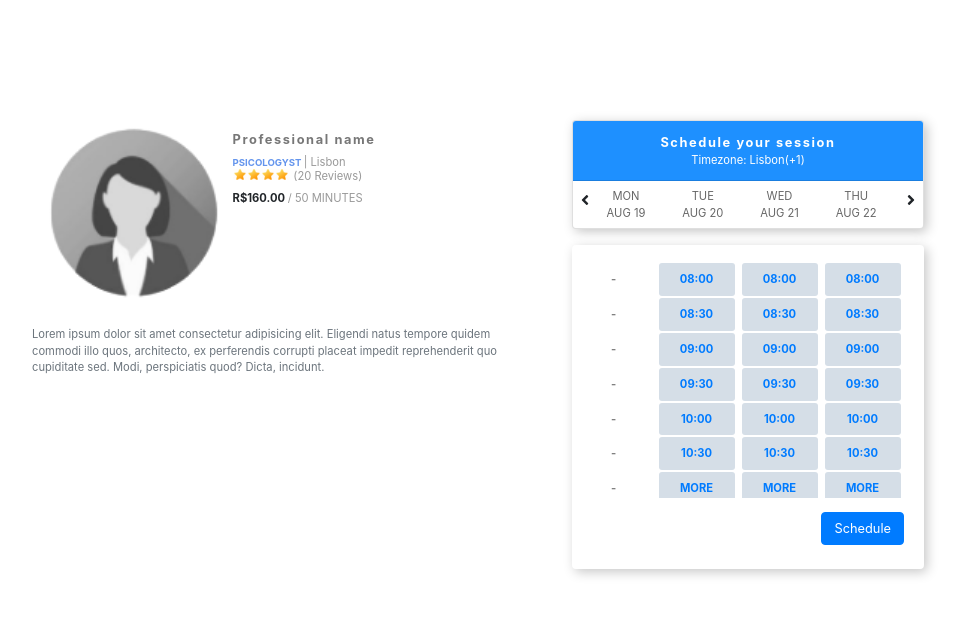
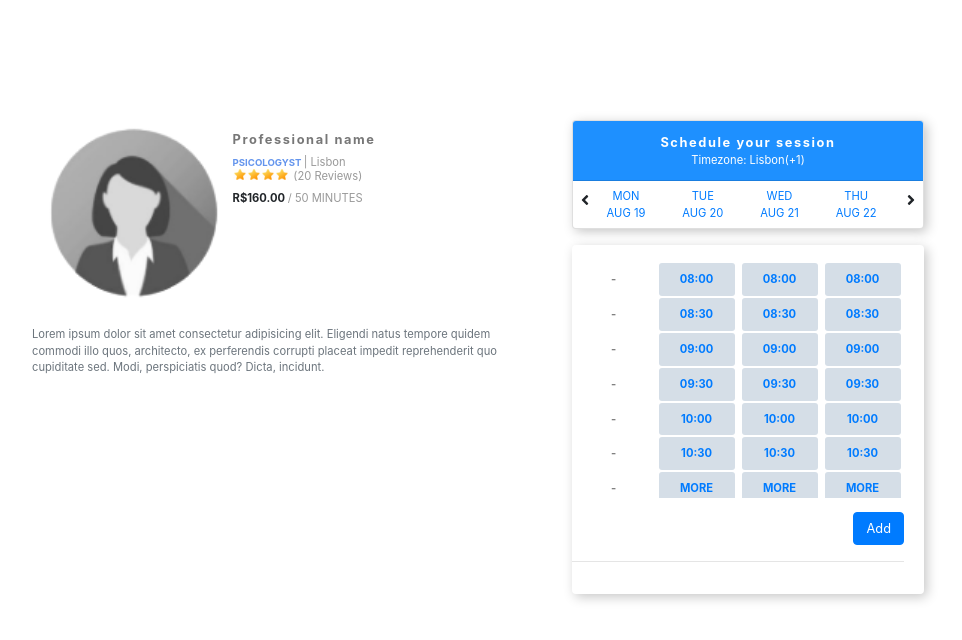
Before and after one commit to notreniev/zk-challenge, an Angular app: page /home in a window 1280 px wide. Shown: the top 640 px of the page, without its empty margins (83-1045 px from the left). Built offline with nearby package versions, Linux system fonts and the light colour scheme.

Commit message:
Final adjustments in layout and functions

```diff
--- a/src/app/schedule/schedule.component.css
+++ b/src/app/schedule/schedule.component.css
@@ -20,6 +20,19 @@
     font-size: 0.7rem;
 }
 
+.schedule-results {
+    font-size: 0.8rem;
+}
+
+.schedule-results ul {
+    padding: 0;
+    margin: 0;
+}
+
+.schedule-results li {
+    list-style: none;
+}
+
 .info-widget {
     height: 40px;
     border: 0px solid black;
@@ -28,6 +41,27 @@
     text-align: center;
     font-size: 0.7rem;
     color: #666;
+    cursor: pointer;
+}
+
+.info-widget a:visited {
+    background-color: lightblue;
+    text-align: center;
+    text-decoration: none;
+    display: inline-block;
+    color: #666;
+}
+
+.info-widget a:link {
+    text-align: center;
+    text-decoration: none;
+    display: inline-block;
+}
+
+.info-widget a:hover,
+a:active {
+    background-color: lightblue;
+    color: white;
 }
 
 .info-widget p {
--- a/src/app/schedule/schedule.component.html
+++ b/src/app/schedule/schedule.component.html
@@ -16,10 +16,11 @@
 
                 <div class="col-sm">
                     <div #widgetsContent class="middle">
-                        <div class="info-widget" *ngFor="let date of schedule.content.dates; let i = index">
+                        <div class="info-widget" id="info-widget" *ngFor="let date of schedule.content.dates; let i = index">
                             <div (click)="setDate(date)">
-                                <p>{{ date.weekday }}</p>
-                                <p>{{ date.day }}</p>
+                                <a href="home#">
+                                    <p>{{ date.weekday }} <br> {{ date.day }}</p>
+                                </a>
                             </div>
                         </div>
                     </div>
@@ -97,15 +98,21 @@
             </div>
 
         </div>
-
     </div>
 
     <div class="card-bottom">
         <div class="card-text mb-2 text-muted">
-            <!-- <p *ngIf="appointment.date && appointment.time">Date: {{appointment.date | json}}
-                <br> Time: {{appointment.time | json}}
-            </p> -->
-            <button class="btn btn-primary">Schedule</button>
+            <button class="btn btn-primary" (click)="add()">Add</button>
+            <hr>
+            <p *ngIf="appointmentsList.length">Schedules: </p>
+            <div *ngFor="let item of appointmentsList" class="schedule-results">
+                <ul>
+                    <li>{{item.date.weekday}} - {{item.date.day}} - {{item.time.time}}
+                        <fa-icon [icon]="remove" (click)="rm(item.id)" title="Remove Schedule" alt="Remove Schedule"></fa-icon>&nbsp;
+                    </li>
+                </ul>
+            </div>
+
         </div>
     </div>
 
--- a/src/app/schedule/schedule.component.ts
+++ b/src/app/schedule/schedule.component.ts
@@ -1,5 +1,5 @@
 import { Component, ElementRef, Input, OnInit, ViewChild } from '@angular/core';
-import { faAngleLeft as left, faAngleRight as right } from '@fortawesome/free-solid-svg-icons';
+import { faAngleLeft as left, faAngleRight as right, faTrashAlt as rem } from '@fortawesome/free-solid-svg-icons';
 
 @Component({
   selector: 'app-schedule',
@@ -10,13 +10,13 @@ export class ScheduleComponent implements OnInit {
 
   faAngleDoubleLeft = left;
   faAngleDoubleRight = right;
+  remove = rem;
 
   @Input() schedule: any;
   @ViewChild('widgetsContent', { read: ElementRef }) public widgetsContent: ElementRef<any>;
 
   appointmentsList = [];
-  dates: any = [];
-  appointment: any = {};
+  appointment;
 
   public scrollRight(): void {
     this.widgetsContent.nativeElement.scrollTo({ left: (this.widgetsContent.nativeElement.scrollLeft + 150), behavior: 'smooth' });
@@ -27,26 +27,30 @@ export class ScheduleComponent implements OnInit {
   }
 
   setDate(date) {
-    //console.log('date', date);
-    this.dates[0] = date;
+    sessionStorage.setItem('date', JSON.stringify(date));
   }
 
   setTime(time){
-    //console.log('time', time);
-    this.dates[1] = time;
-    this.getData();
+    sessionStorage.setItem('time', JSON.stringify(time));
   }
 
-  getData(){
-    this.appointment = {
-      date: this.dates[0],
-      time: this.dates[1]
-    };
+  add(){
+    this.appointment = {};
+    this.appointment.date = JSON.parse(sessionStorage.getItem('date'));
+    this.appointment.time = JSON.parse(sessionStorage.getItem('time'));
+    this.appointment.id = Number(new Date());
 
     this.appointmentsList.push(this.appointment);
-    // sessionStorage.removeItem('date');
-    // sessionStorage.removeItem('time');
-    //console.log('dates', this.appointment);
+    console.log('appointmentList', this.appointmentsList);
+
+    sessionStorage.removeItem('date');
+    sessionStorage.removeItem('time');
+  }
+
+  rm(id){
+    console.log(id);
+    const index = this.appointmentsList.indexOf(id);
+    this.appointmentsList.splice(index, 1);
   }
 
   constructor() {
```
